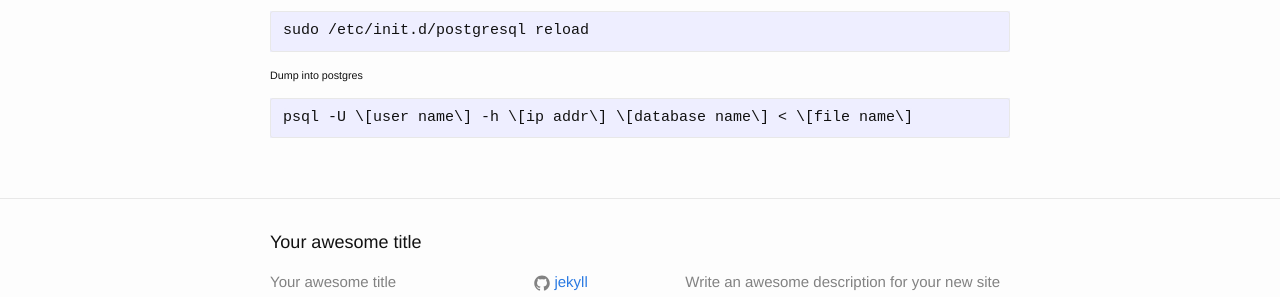
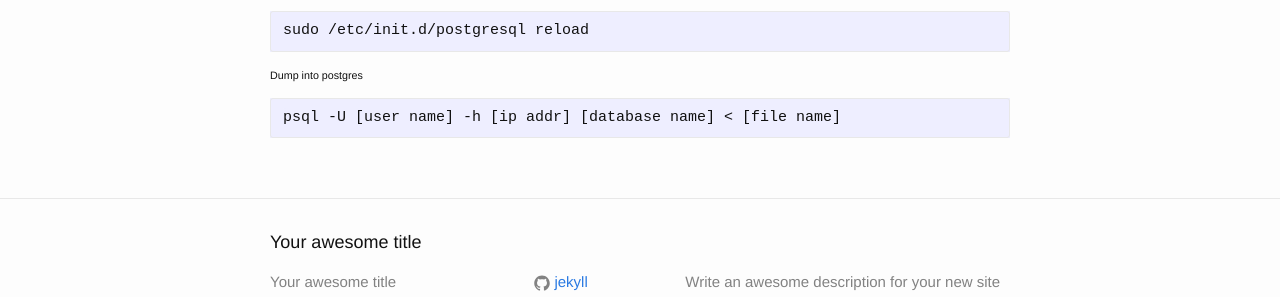
Before and after one commit to jlillyreed/jlillyreed.github.io, a Jekyll site: the page built from _posts/2016-07-29-postgres-pain-in-ass-0.02.markdown, in a window 1280 px wide. Shown: the part 831-1128 px from the top of the page. Built offline with Jekyll 4.4.1, drawn with Linux system fonts in a browser that asks for light colours.

Commit message:
remove some unneeded slashes

```diff
--- a/_posts/2016-07-29-postgres-pain-in-ass-0.02.markdown
+++ b/_posts/2016-07-29-postgres-pain-in-ass-0.02.markdown
@@ -37,4 +37,4 @@ allow postgres to listen to all connections:
 
 ###### Dump into postgres
 
-    psql -U \[user name\] -h \[ip addr\] \[database name\] < \[file name\]
+    psql -U [user name] -h [ip addr] [database name] < [file name]
```
Also changed, not shown: 2 other files.
